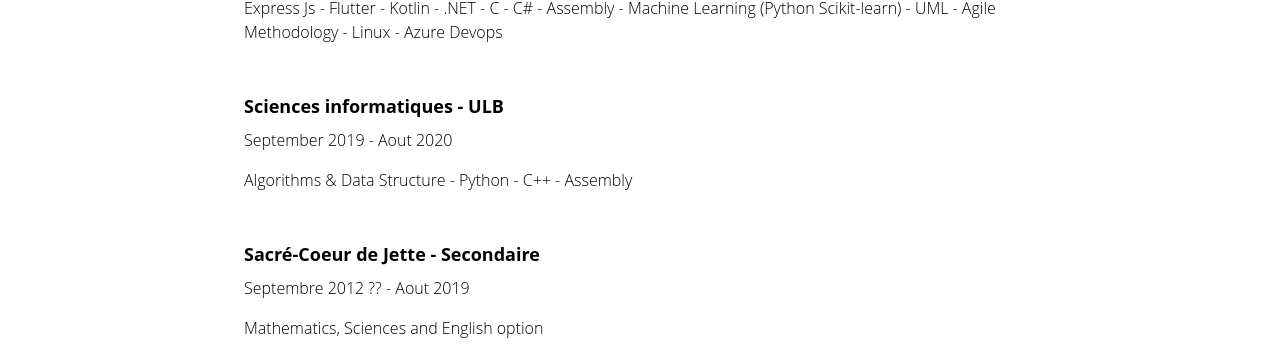
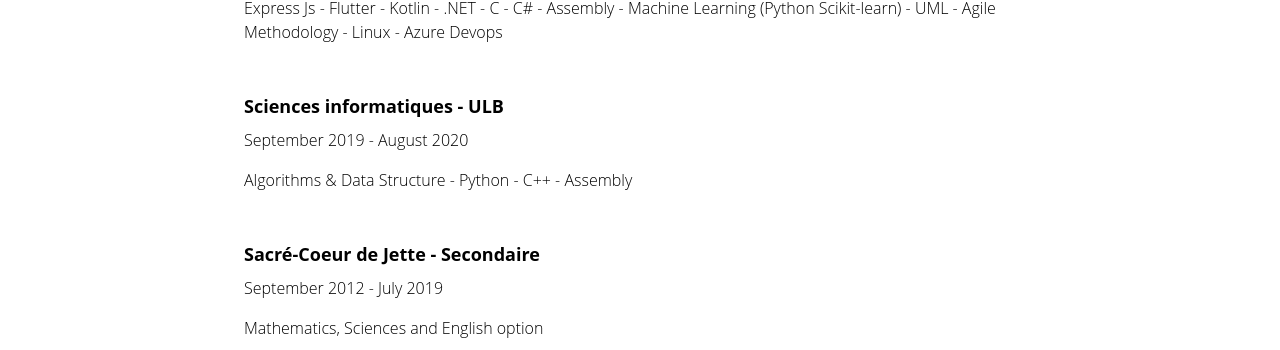
Before and after one commit to meduard11/eduard-cv, a React (Create React App) app: page / in a window 1280 px wide. Shown: the part 2520-2870 px from the top of the page. Built offline with nearby package versions, Linux system fonts and the light colour scheme.

Commit message:
faute ortho

```diff
--- a/src/App.js
+++ b/src/App.js
@@ -86,13 +86,13 @@
         <ExperienceBox
           job_title="Sciences informatiques - ULB"
           start_d="September 2019"
-          end_d="Aout 2020"
+          end_d="August 2020"
           job_description="Algorithms & Data Structure - Python - C++ - Assembly"
         ></ExperienceBox>
         <ExperienceBox
           job_title="Sacré-Coeur de Jette - Secondaire"
-          start_d="Septembre 2012 ??"
-          end_d="Aout 2019"
+          start_d="September 2012"
+          end_d="July 2019"
           job_description="Mathematics, Sciences and English option"
         ></ExperienceBox>
         <Arrow dark={false} index="idx-4" color="#8F3985"></Arrow>
```
